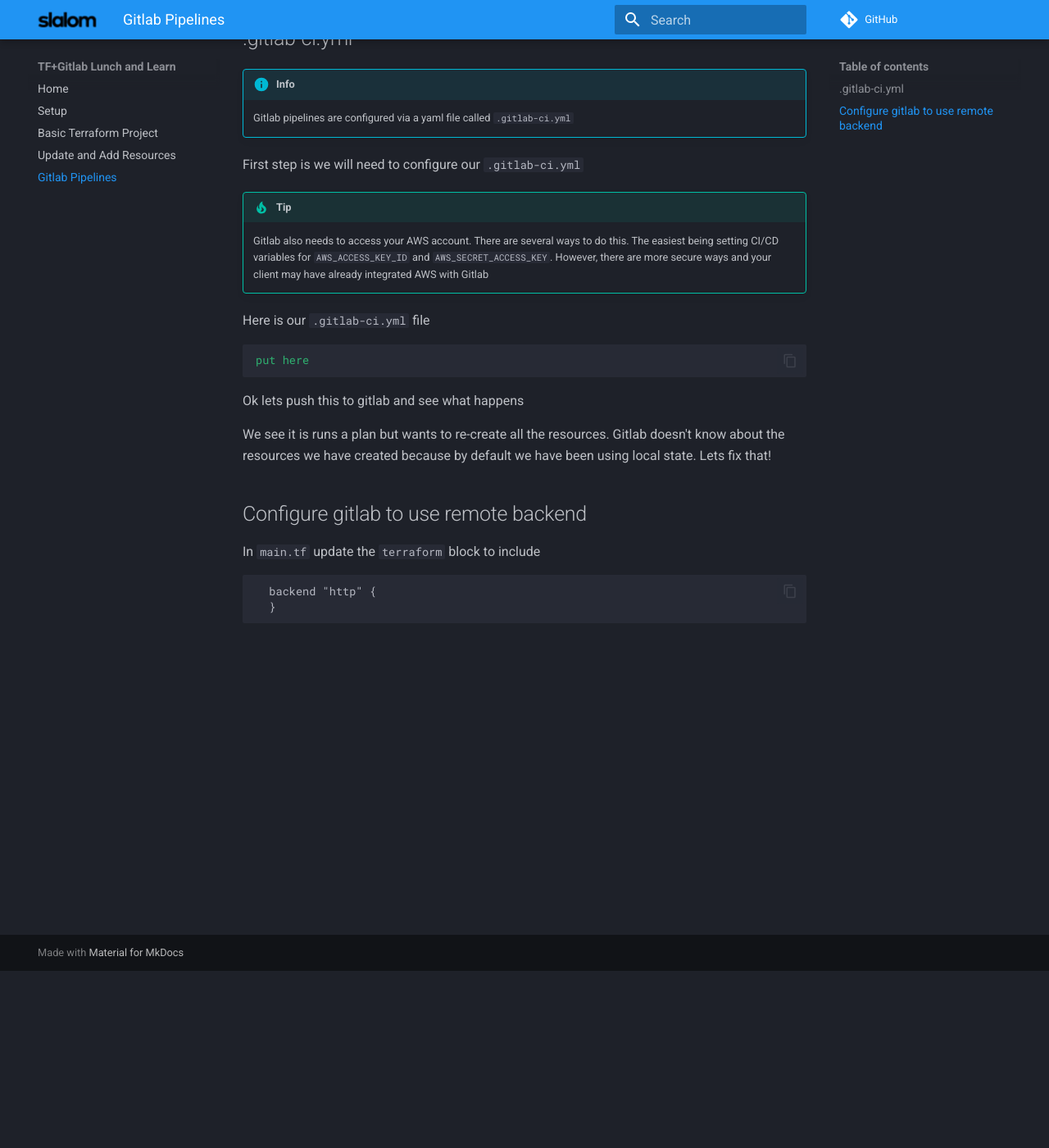
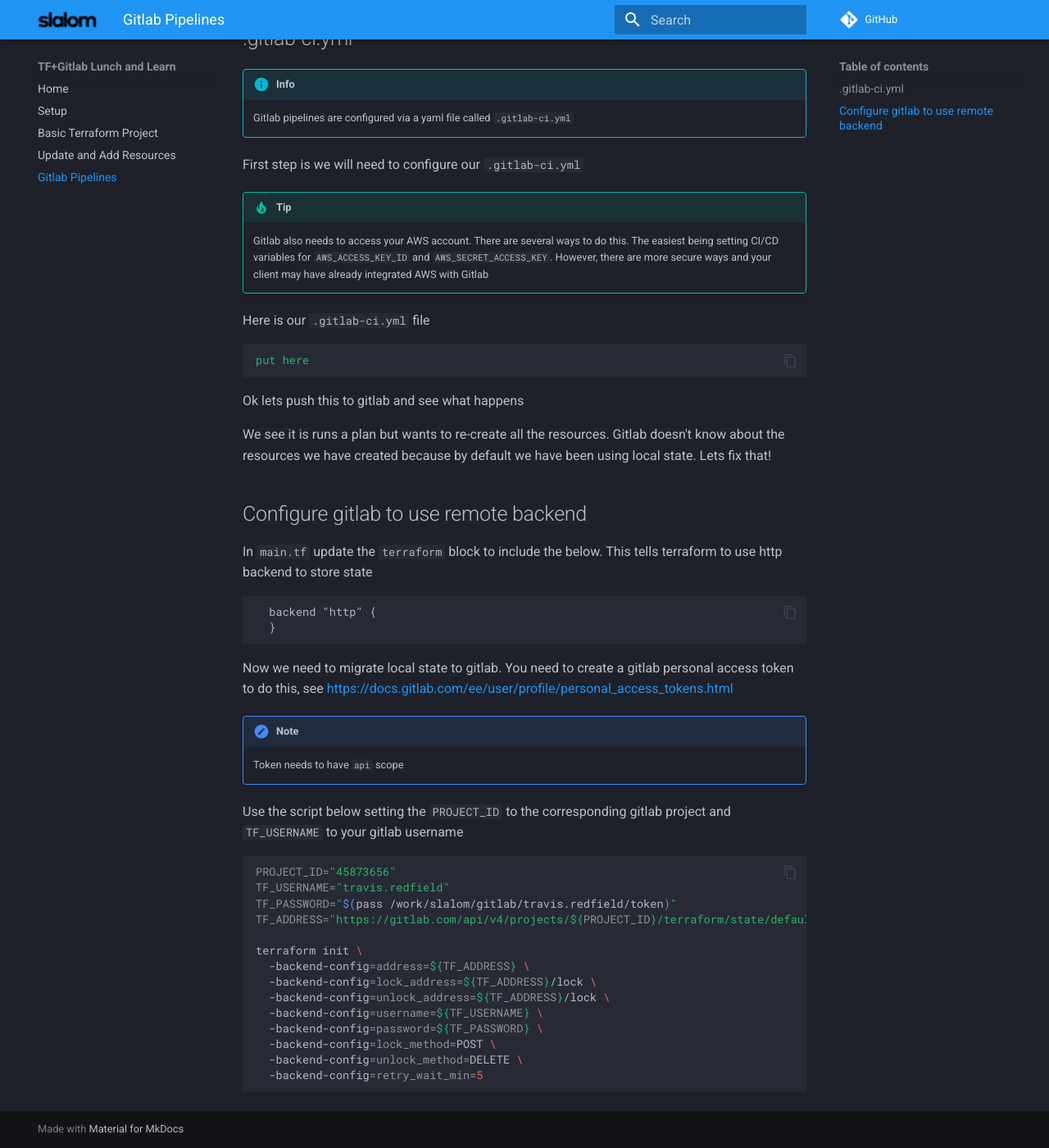
Before and after one commit to tredfield/terraform-lnl, an MkDocs documentation site: the page built from docs/gitlab.md, in a window 1280 px wide and 1400 px high, scrolled down 216 px. Shown: the whole window at 82% size. Built offline with MkDocs 1.6.1 and Material for MkDocs 9.7.7, drawn with Linux system fonts in a browser that asks for light colours; comment, search, counter and statistics services are not loaded.

Commit message:
fix: update backend

````diff
--- a/docs/gitlab.md
+++ b/docs/gitlab.md
@@ -24,9 +24,33 @@
 
 ## Configure gitlab to use remote backend
 
-In `main.tf` update the `terraform` block to include
+In `main.tf` update the `terraform` block to include the below. This tells terraform to use http backend to store state
 
 ```
   backend "http" {
   }
 ```
+
+Now we need to migrate local state to gitlab. You need to create a gitlab personal access token to do this, see <https://docs.gitlab.com/ee/user/profile/personal_access_tokens.html>
+
+!!! note
+    Token needs to have `api` scope
+
+Use the script below setting the `PROJECT_ID` to the corresponding gitlab project and `TF_USERNAME` to your gitlab username
+
+```bash
+PROJECT_ID="45873656"
+TF_USERNAME="travis.redfield"
+TF_PASSWORD="$(pass /work/slalom/gitlab/travis.redfield/token)"
+TF_ADDRESS="https://gitlab.com/api/v4/projects/${PROJECT_ID}/terraform/state/default"
+
+terraform init \
+  -backend-config=address=${TF_ADDRESS} \
+  -backend-config=lock_address=${TF_ADDRESS}/lock \
+  -backend-config=unlock_address=${TF_ADDRESS}/lock \
+  -backend-config=username=${TF_USERNAME} \
+  -backend-config=password=${TF_PASSWORD} \
+  -backend-config=lock_method=POST \
+  -backend-config=unlock_method=DELETE \
+  -backend-config=retry_wait_min=5
+```
````
Also changed, not shown: 1 other file.
